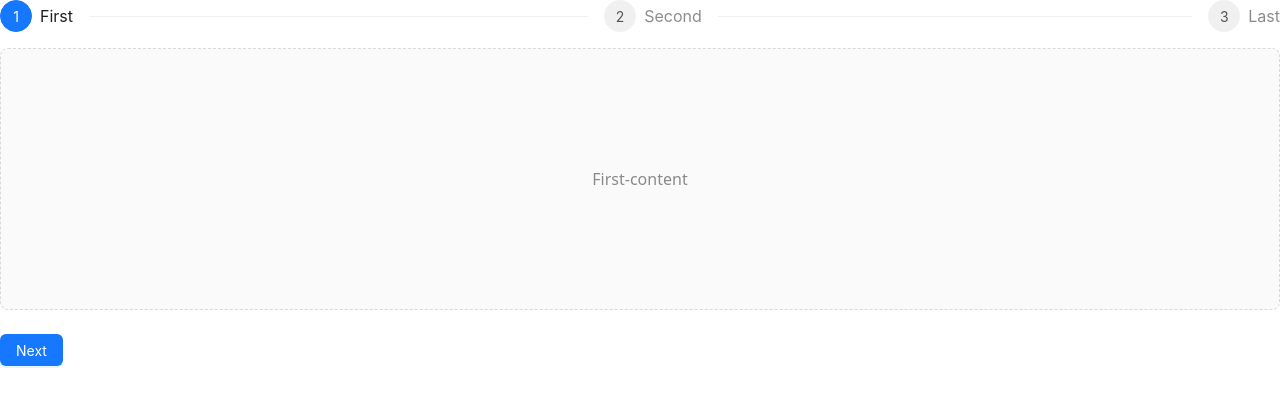
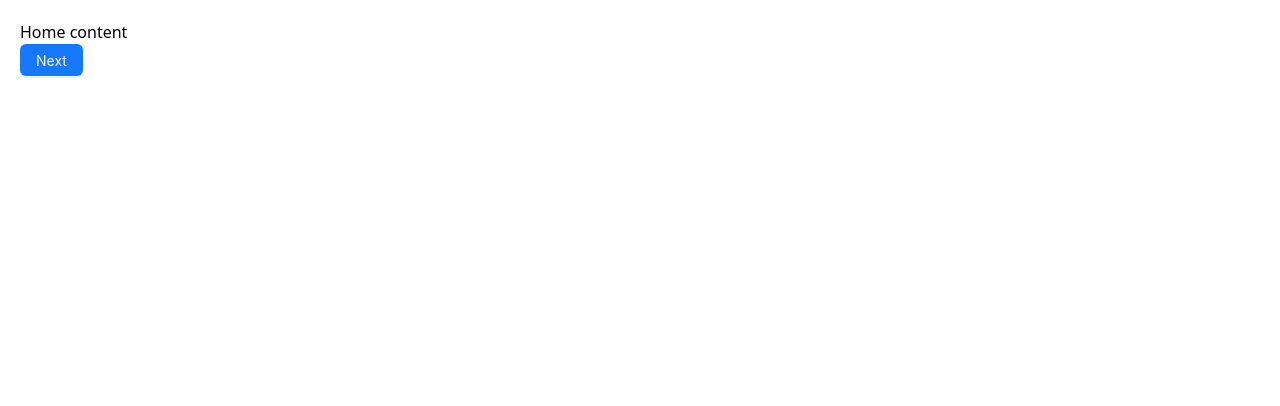
Before and after one commit to shariful10/DeCon, a React (Vite) app: page /step-page in a window 1280 px wide. Shown: the top 406 px of the page. Built offline with nearby package versions, Linux system fonts and the light colour scheme.

Commit message:
step changes

```diff
--- a/src/components/utils/Button.jsx
+++ b/src/components/utils/Button.jsx
@@ -1,11 +1,14 @@
 import React from "react";
 
-const Button = ({ btnTitle }) => {
-	return (
-		<button className="font-semibold bg-primary py-[7px] px-[44px] border-2 border-black">
-			{btnTitle}
-		</button>
-	);
+const Button = ({ btnTitle, onClick }) => {
+  return (
+    <button
+      onClick={onClick}
+      className="font-semibold bg-primary py-[7px] px-[44px] border-2 border-black"
+    >
+      {btnTitle}
+    </button>
+  );
 };
 
 export default Button;
--- a/src/pages/ConstructionsType.jsx
+++ b/src/pages/ConstructionsType.jsx
@@ -1,11 +1,10 @@
-import { useState } from "react";
 import { useDispatch, useSelector } from "react-redux";
 import { Link } from "react-router-dom";
 import Container from "../components/container/Container";
 import Button from "../components/utils/Button";
 import { addConstructionType } from "../redux/features/constructionTypeSlice";
 
-export default function ConstructionsType() {
+export default function ConstructionsType({ next, prev }) {
   const dispatch = useDispatch();
   const constructionType = useSelector(
     (state) => state.constructionType.construction_type
@@ -20,7 +19,7 @@ export default function ConstructionsType() {
 
   return (
     <Container>
-      <div className="flex justify-evenly items-center gap-10 h-screen w-full relative">
+      <div className="flex justify-evenly items-center gap-10 h-screen w-full relative -top-24">
         <div className="flex justify-evenly items-center gap-10 max-h-max w-full relative">
           <p className="min-w-max">Select the construction type: </p>
 
@@ -52,11 +51,17 @@ export default function ConstructionsType() {
           </div>
 
           <div className="flex items-end max-h-max">
-            {constructionType && (
-              <Link to="#" className="absolute bottom-0 -translate-x-1/2">
-                <Button btnTitle="Next" />
+            <div className="absolute -bottom-[20%] -translate-x-1/2 flex items-center justify-center gap-4">
+              <Link to="#">
+                <Button btnTitle="Pvs" onClick={prev} />
               </Link>
-            )}
+
+              {constructionType && (
+                <Link to="#">
+                  <Button btnTitle="Next" onClick={next} />
+                </Link>
+              )}
+            </div>
           </div>
         </div>
       </div>
--- a/src/pages/StepPage/StepPage.jsx
+++ b/src/pages/StepPage/StepPage.jsx
@@ -1,19 +1,6 @@
-import React, { useState } from "react";
 import { Button, message, Steps, theme } from "antd";
-const steps = [
-  {
-    title: "First",
-    content: "First-content",
-  },
-  {
-    title: "Second",
-    content: "Second-content",
-  },
-  {
-    title: "Last",
-    content: "Last-content",
-  },
-];
+import { useState } from "react";
+import ConstructionsType from "../ConstructionsType";
 
 export default function StepPage() {
   const { token } = theme.useToken();
@@ -24,42 +11,75 @@ export default function StepPage() {
   const prev = () => {
     setCurrent(current - 1);
   };
+
+  const steps = [
+    {
+      title: <span>Home</span>,
+      content: "Home content",
+    },
+    {
+      title: <span>Building information:</span>,
+      content: "Building information:",
+    },
+    {
+      title: (
+        <span className="text-wrap w-full capitalize">construction type:</span>
+      ),
+      content: (
+        <>
+          <ConstructionsType next={() => next()} prev={() => prev()} />
+        </>
+      ),
+    },
+    {
+      title: "Core: ",
+      content: "Core content",
+    },
+    {
+      title: "Shell: ",
+      content: "Shell content",
+    },
+    {
+      title: "Result & Report",
+      content: "Result & Report",
+    },
+  ];
+
   const items = steps.map((item) => ({
     key: item.title,
     title: item.title,
   }));
-  const contentStyle = {
-    lineHeight: '260px',
-    textAlign: 'center',
-    color: token.colorTextTertiary,
-    backgroundColor: token.colorFillAlter,
-    borderRadius: token.borderRadiusLG,
-    border: `1px dashed ${token.colorBorder}`,
-    marginTop: 16,
-  };
+
   return (
-    <>
-      <Steps current={current} items={items} />
-      <div style={contentStyle}>{steps[current].content}</div>
-      <div
-        style={{
-          marginTop: 24,
-        }}
-      >
+    <div className="m-5">
+      {current > 1 && (
+        <div className="w-2/3 ml-auto">
+          <Steps current={current} items={items} />
+        </div>
+      )}
+
+      {/* content */}
+      <div>{steps[current].content}</div>
+
+      {/* buttons */}
+      <div>
         {current < steps.length - 1 && (
           <Button type="primary" onClick={() => next()}>
             Next
           </Button>
         )}
         {current === steps.length - 1 && (
-          <Button type="primary" onClick={() => message.success('Processing complete!')}>
+          <Button
+            type="primary"
+            onClick={() => message.success("Processing complete!")}
+          >
             Done
           </Button>
         )}
         {current > 0 && (
           <Button
             style={{
-              margin: '0 8px',
+              margin: "0 8px",
             }}
             onClick={() => prev()}
           >
@@ -67,6 +87,6 @@ export default function StepPage() {
           </Button>
         )}
       </div>
-    </>
+    </div>
   );
-};
+}
```
